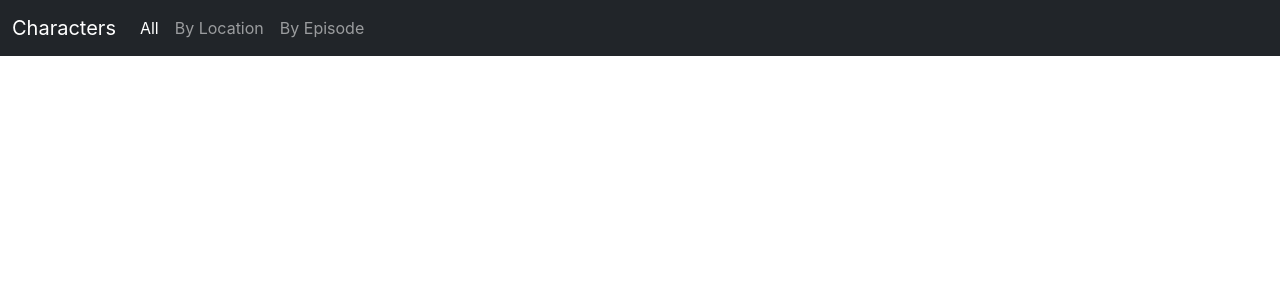
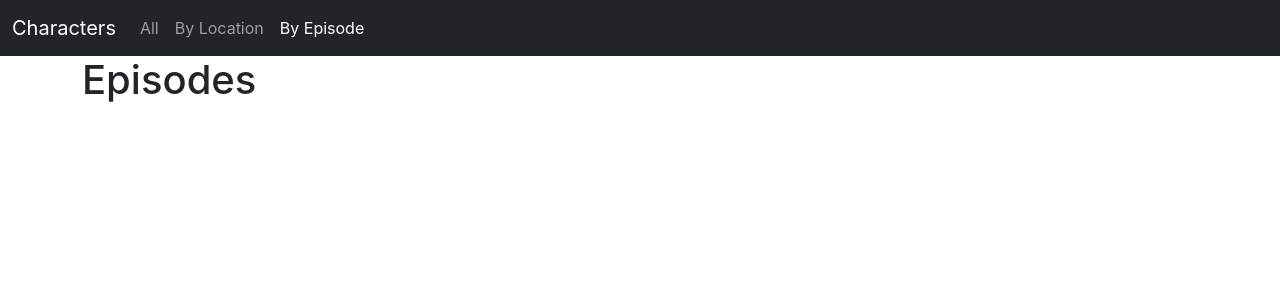
Before and after one commit to eustaciaa/characters-app, a React (Create React App) app in the folder characters-app/: page /by-episodes in a window 1280 px wide. Shown: the top 300 px of the page. Built offline with nearby package versions, Linux system fonts and the light colour scheme.

Commit message:
navbar and its routing created

```diff
--- a/characters-app/package.json
+++ b/characters-app/package.json
@@ -9,6 +9,7 @@
     "bootstrap": "^5.2.0",
     "react": "^18.2.0",
     "react-dom": "^18.2.0",
+    "react-router-dom": "^6.3.0",
     "react-scripts": "5.0.1",
     "web-vitals": "^2.1.4"
   },
--- a/characters-app/src/App.js
+++ b/characters-app/src/App.js
@@ -3,6 +3,10 @@ import logo from './logo.svg';
 import React from "react";
 import './App.css';
 import Navbar from './Navbar';
+import All from './pages/All';
+import Locations from './pages/Locations';
+import Episodes from './pages/Episodes';
+import { Route, Routes } from "react-router-dom"
 
 function App() {
   // return (
@@ -25,7 +29,17 @@ function App() {
   // );
 
   return (
-    <Navbar />
+    <div>
+      <Navbar />
+      <div class="container">
+        <Routes>
+          <Route path="/" element={<All />}/>
+          <Route path="/all" element={<All />}/>
+          <Route path="/by-locations" element={<Locations />}/>
+          <Route path="/by-episodes" element={<Episodes />}/>
+        </Routes>
+      </div>
+    </div>
   )
 }
 export default App;
--- a/characters-app/src/Navbar.js
+++ b/characters-app/src/Navbar.js
@@ -1,25 +1,21 @@
+import { NavLink } from "react-router-dom"
+
 export default function Navbar() {
   return (
     <nav class="navbar navbar-expand-lg navbar-dark bg-dark">
       <div class="container-fluid">
-        <a class="navbar-brand" href="#">Characters</a>
+        <NavLink to="/" className="navbar-brand">
+          Characters
+        </NavLink>
+        {/* <a class="navbar-brand" href="#">Characters</a> */}
         <button class="navbar-toggler" type="button" data-bs-toggle="collapse" data-bs-target="#navbarTogglerDemo02" aria-controls="navbarTogglerDemo02" aria-expanded="false" aria-label="Toggle navigation">
           <span class="navbar-toggler-icon"></span>
         </button>
         <div class="collapse navbar-collapse" id="navbarTogglerDemo02">
           <ul class="navbar-nav me-auto mb-2 mb-lg-0">
-            <li class="nav-item">
-              <a class="nav-link active" aria-current="page" href="#">All</a>
-            </li>
-            <li class="nav-item">
-              <a class="nav-link" href="#">By Location</a>
-            </li>
-            <li class="nav-item">
-              <a class="nav-link" href="#">By Episode</a>
-            </li>
-            {/* <li class="nav-item">
-              <a class="nav-link disabled" href="#" tabindex="-1" aria-disabled="true">Disabled</a>
-            </li> */}
+            <CustomLink to="/all">All</CustomLink>
+            <CustomLink to="/by-locations">By Location</CustomLink>
+            <CustomLink to="/by-episodes">By Episode</CustomLink>
           </ul>
           {/* <form class="d-flex">
             <input class="form-control me-2" type="search" placeholder="Search" aria-label="Search"/>
@@ -30,3 +26,21 @@ export default function Navbar() {
     </nav>
   )
 }
+
+function CustomLink({ to, children, ...props }){
+  const path = window.location.path
+
+  return (
+    <li className="nav-item">
+      <NavLink
+        to={to}
+        className={({ isActive }) =>
+          isActive ? "nav-link active" : "nav-link"
+        }
+        {...props}
+      >
+        {children}
+      </NavLink>
+    </li>
+  )
+}
--- a/characters-app/src/index.js
+++ b/characters-app/src/index.js
@@ -5,11 +5,14 @@ import ReactDOM from 'react-dom/client';
 import './index.css';
 import App from './App';
 import reportWebVitals from './reportWebVitals';
+import { BrowserRouter } from 'react-router-dom'
 
 const root = ReactDOM.createRoot(document.getElementById('root'));
 root.render(
   <React.StrictMode>
-    <App />
+    <BrowserRouter>
+      <App />
+    </BrowserRouter>
   </React.StrictMode>
 );
 
--- /dev/null
+++ b/characters-app/src/pages/All.js
@@ -0,0 +1,5 @@
+export default function All(){
+  return(
+    <h1>All</h1>
+  )
+}
--- /dev/null
+++ b/characters-app/src/pages/Episodes.js
@@ -0,0 +1,5 @@
+export default function Episodes(){
+  return(
+    <h1>Episodes</h1>
+  )
+}
--- /dev/null
+++ b/characters-app/src/pages/Locations.js
@@ -0,0 +1,5 @@
+export default function Locations(){
+  return(
+    <h1>Locations</h1>
+  )
+}
```
Also changed, not shown: 1 other file (tests, documents, lock files or other folders).
